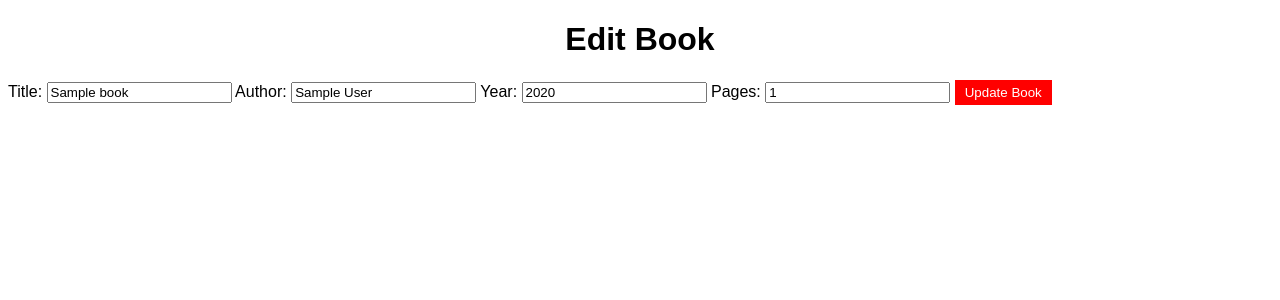
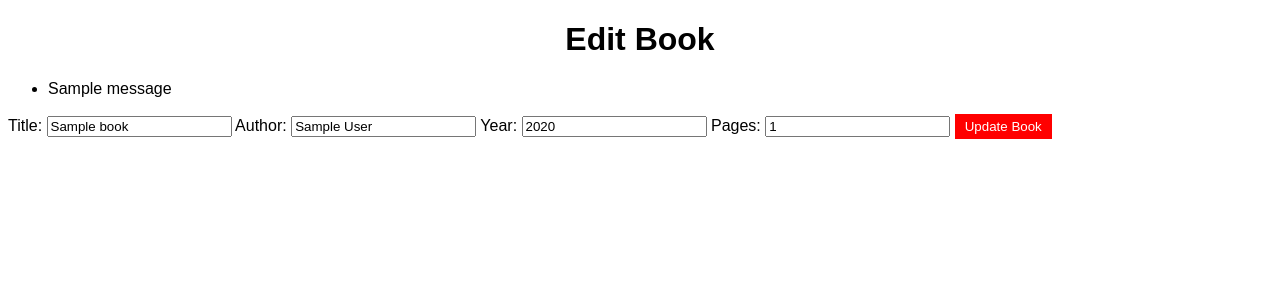
Before and after one commit to kurapika12/ilkom-23-os-kelompok-7, a Flask app: page /edit/1 in a window 1280 px wide. Shown: the top 300 px of the page. Run offline with Flask 3, Linux system fonts and the light colour scheme; tables that the repository leaves empty hold one stand-in row (values such as "Sample post"); one stand-in notice (Sample message) is shown.

Commit message:
Halam untuk edit Buku

```diff
--- a/templates/edit_book.html
+++ b/templates/edit_book.html
@@ -8,6 +8,18 @@
 </head>
 <body>
     <h1>Edit Book</h1>
+
+    <!-- Flash messages -->
+    {% with messages = get_flashed_messages(with_categories=true) %}
+        {% if messages %}
+            <ul>
+                {% for category, message in messages %}
+                    <li class="{{ category }}">{{ message }}</li>
+                {% endfor %}
+            </ul>
+        {% endif %}
+    {% endwith %}
+
     <form method="POST">
         <label for="title">Title:</label>
         <input type="text" name="title" value="{{ book['title'] }}" required>
```
